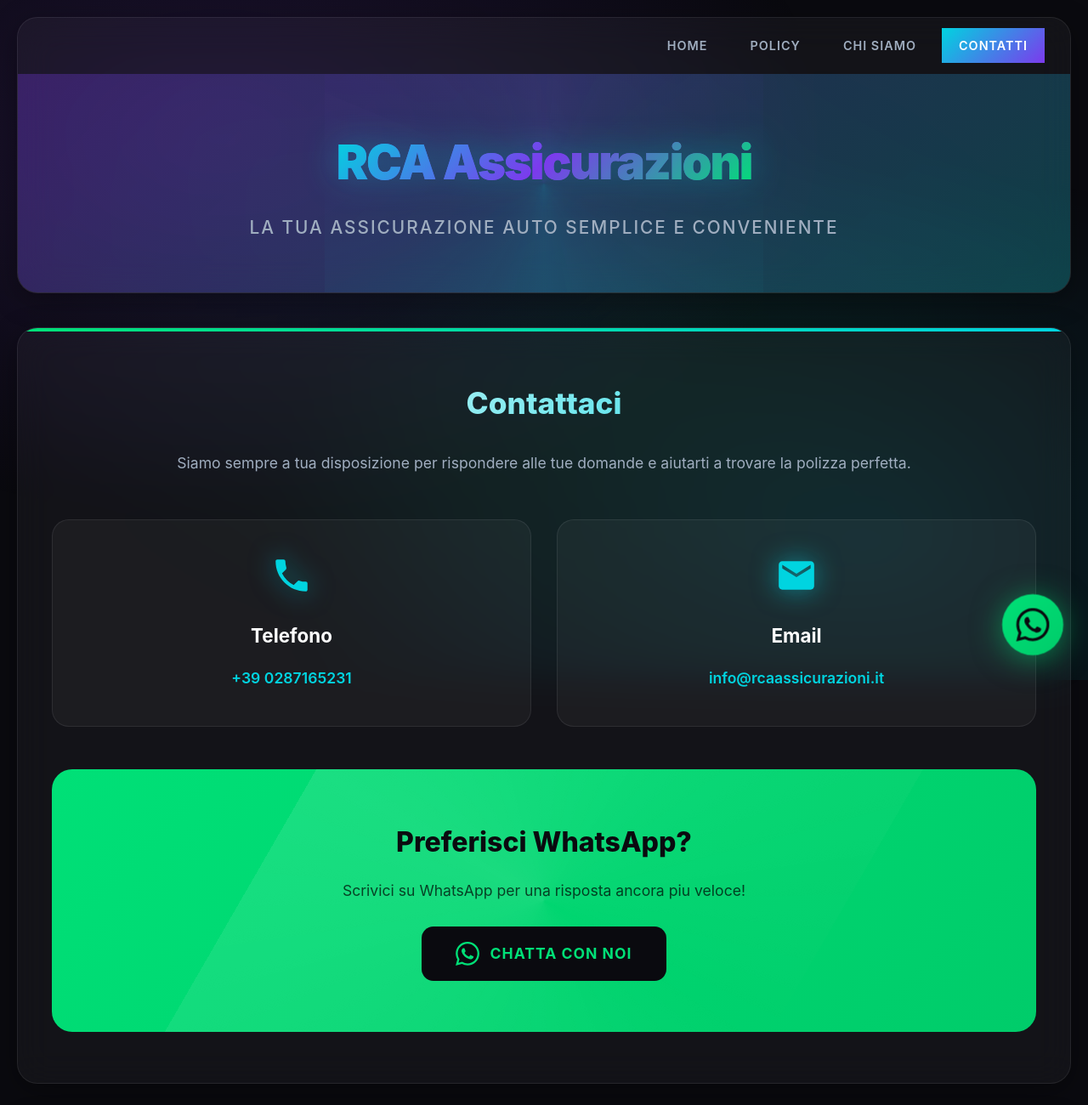
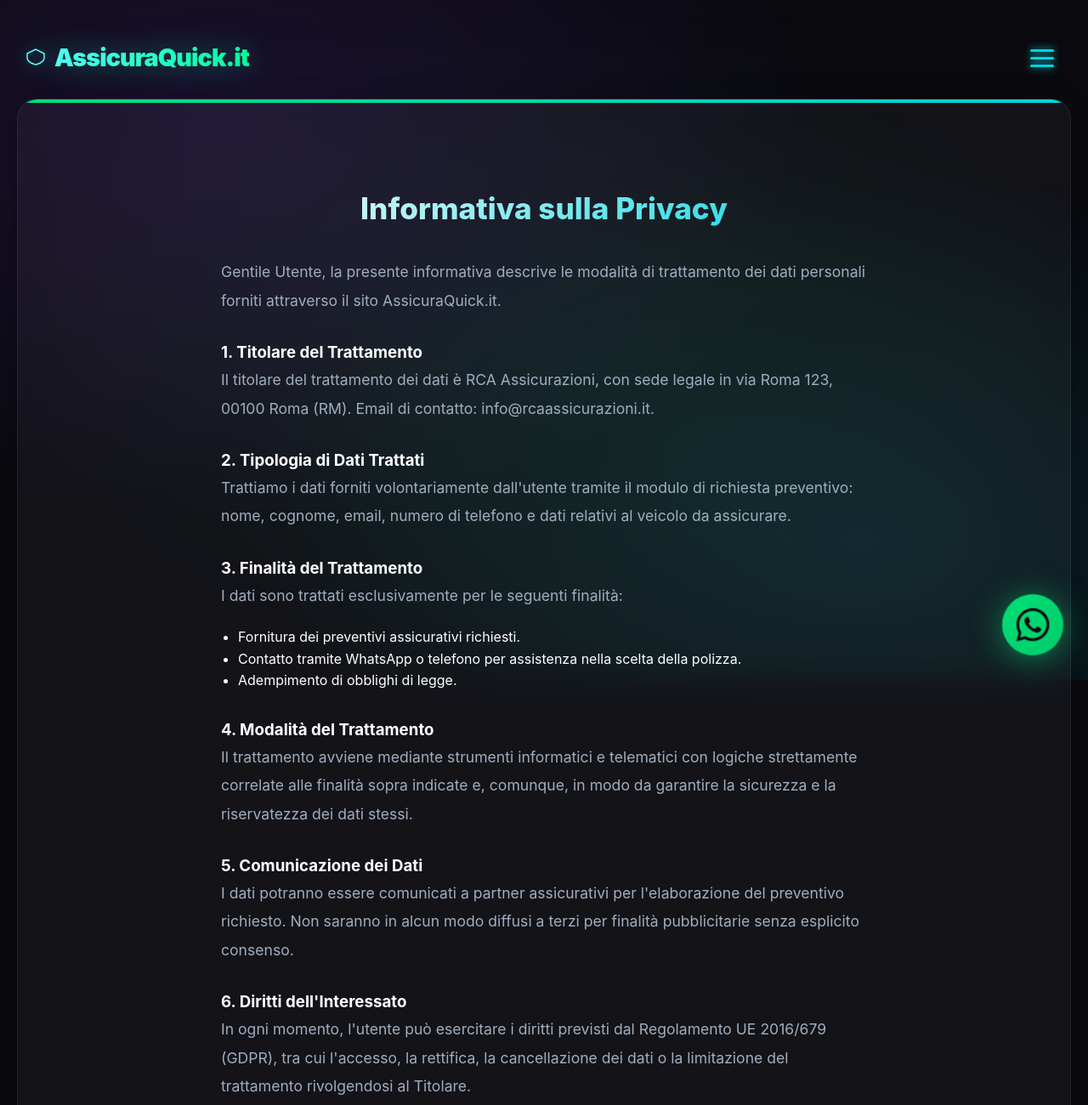
Before and after one commit to LOLLOVANDEV/ricambidaagg, a plain HTML site: page policy.html in a window 1280 px wide. Shown: the top 1300 px of the page at 85% size. Drawn offline with Linux system fonts and the light colour scheme.

Commit message:
Update policy.html

```diff
--- a/policy.html
+++ b/policy.html
@@ -1,33 +1,25 @@
-
-
 <!DOCTYPE html>
 <html lang="it">
 <head>
     <meta charset="UTF-8">
     <meta name="viewport" content="width=device-width, initial-scale=1.0">
-    <title>Contatti - RCA Assicurazioni</title>
-    <meta name="description" content="Contattaci per informazioni e preventivi. RCA Assicurazioni - Siamo sempre a tua disposizione.">
+    <title>Privacy Policy - RCA Assicurazioni</title>
+    <meta name="description" content="Informativa sulla privacy e trattamento dei dati personali di RCA Assicurazioni.">
     <link rel="stylesheet" href="styles.css">
 </head>
 <body>
     <div class="container">
-        <header>
-            <nav class="navbar">
-                <ul class="nav-links">
-                    <li><a href="index.html">Home</a></li>
-                    <li><a href="policy.html">Policy</a></li>
-                    <li><a href="chi-siamo.html">Chi Siamo</a></li>
-                    <li><a href="contatti.html" class="active">Contatti</a></li>
-                </ul>
-                <div class="hamburger" id="hamburger">
-                    <span></span>
-                    <span></span>
-                    <span></span>
-                </div>
-            </nav>
-            <div class="header-content">
-                <h1><a href="index.html">RCA Assicurazioni</a></h1>
-                <p class="subtitle">La tua assicurazione auto semplice e conveniente</p>
+        <header class="header-minimal">
+            <a href="index.html" class="logo">
+                <svg class="logo-shield" viewBox="0 0 24 24" fill="none" stroke="currentColor" stroke-width="1.5">
+                    <path d="M12 2L2 7v5c0 6 10 8 10 8s10-2 10-8V7l-10-5z"></path>
+                </svg>
+                <span>AssicuraQuick.it</span>
+            </a>
+            <div class="hamburger" id="hamburger">
+                <span></span>
+                <span></span>
+                <span></span>
             </div>
         </header>
 
@@ -42,32 +34,34 @@
         </div>
 
         <main class="main-content">
-            <h2>Contattaci</h2>
-            <p style="text-align: center;">Siamo sempre a tua disposizione per rispondere alle tue domande e aiutarti a trovare la polizza perfetta.</p>
+            <section class="policy-section" style="padding: 40px 20px; max-width: 800px; margin: 0 auto; line-height: 1.6;">
+                <h2 style="text-align: center; margin-bottom: 30px;">Informativa sulla Privacy</h2>
 
-            <div class="contact-grid">
-                <div class="contact-card">
-                    <div class="contact-icon"><svg viewBox="0 0 24 24" width="50" height="50" fill="var(--primary-color)"><path d="M6.62 10.79c1.44 2.83 3.76 5.14 6.59 6.59l2.2-2.2c.27-.27.67-.36 1.02-.24 1.12.37 2.33.57 3.57.57.55 0 1 .45 1 1V20c0 .55-.45 1-1 1-9.39 0-17-7.61-17-17 0-.55.45-1 1-1h3.5c.55 0 1 .45 1 1 0 1.25.2 2.45.57 3.57.11.35.03.74-.25 1.02l-2.2 2.2z"/></svg></div>
-                    <h3>Telefono</h3>
-                    <p><a href="tel:+390287165231">+39 0287165231</a></p>
-                </div>
-                <div class="contact-card">
-                    <div class="contact-icon"><svg viewBox="0 0 24 24" width="50" height="50" fill="var(--primary-color)"><path d="M20 4H4c-1.1 0-1.99.9-1.99 2L2 18c0 1.1.9 2 2 2h16c1.1 0 2-.9 2-2V6c0-1.1-.9-2-2-2zm0 4l-8 5-8-5V6l8 5 8-5v2z"/></svg></div>
-                    <h3>Email</h3>
-                    <p><a href="mailto:info@rcaassicurazioni.it">info@rcaassicurazioni.it</a></p>
-                </div>
-            </div>
+                <p>Gentile Utente, la presente informativa descrive le modalità di trattamento dei dati personali forniti attraverso il sito AssicuraQuick.it.</p>
 
-            <div class="whatsapp-cta">
-                <h3>Preferisci WhatsApp?</h3>
-                <p>Scrivici su WhatsApp per una risposta ancora piu veloce!</p>
-                <a href="https://wa.me/390287165231" class="whatsapp-btn" target="_blank">
-                    <svg viewBox="0 0 24 24">
-                        <path d="M17.472 14.382c-.297-.149-1.758-.867-2.03-.967-.273-.099-.471-.148-.67.15-.197.297-.767.966-.94 1.164-.173.199-.347.223-.644.075-.297-.15-1.255-.463-2.39-1.475-.883-.788-1.48-1.761-1.653-2.059-.173-.297-.018-.458.13-.606.134-.133.298-.347.446-.52.149-.174.198-.298.298-.497.099-.198.05-.371-.025-.52-.075-.149-.669-1.612-.916-2.207-.242-.579-.487-.5-.669-.51-.173-.008-.371-.01-.57-.01-.198 0-.52.074-.792.372-.272.297-1.04 1.016-1.04 2.479 0 1.462 1.065 2.875 1.213 3.074.149.198 2.096 3.2 5.077 4.487.709.306 1.262.489 1.694.625.712.227 1.36.195 1.871.118.571-.085 1.758-.719 2.006-1.413.248-.694.248-1.289.173-1.413-.074-.124-.272-.198-.57-.347m-5.421 7.403h-.004a9.87 9.87 0 01-5.031-1.378l-.361-.214-3.741.982.998-3.648-.235-.374a9.86 9.86 0 01-1.51-5.26c.001-5.45 4.436-9.884 9.888-9.884 2.64 0 5.122 1.03 6.988 2.898a9.825 9.825 0 012.893 6.994c-.003 5.45-4.437 9.884-9.885 9.884m8.413-18.297A11.815 11.815 0 0012.05 0C5.495 0 .16 5.335.157 11.892c0 2.096.547 4.142 1.588 5.945L.057 24l6.305-1.654a11.882 11.882 0 005.683 1.448h.005c6.554 0 11.89-5.335 11.893-11.893a11.821 11.821 0 00-3.48-8.413Z"/>
-                    </svg>
-                    Chatta con noi
-                </a>
-            </div>
+                <h3 style="margin-top: 30px;">1. Titolare del Trattamento</h3>
+                <p>Il titolare del trattamento dei dati è RCA Assicurazioni, con sede legale in via Roma 123, 00100 Roma (RM). Email di contatto: info@rcaassicurazioni.it.</p>
+
+                <h3 style="margin-top: 30px;">2. Tipologia di Dati Trattati</h3>
+                <p>Trattiamo i dati forniti volontariamente dall'utente tramite il modulo di richiesta preventivo: nome, cognome, email, numero di telefono e dati relativi al veicolo da assicurare.</p>
+
+                <h3 style="margin-top: 30px;">3. Finalità del Trattamento</h3>
+                <p>I dati sono trattati esclusivamente per le seguenti finalità:</p>
+                <ul style="margin-left: 20px; margin-bottom: 20px;">
+                    <li>Fornitura dei preventivi assicurativi richiesti.</li>
+                    <li>Contatto tramite WhatsApp o telefono per assistenza nella scelta della polizza.</li>
+                    <li>Adempimento di obblighi di legge.</li>
+                </ul>
+
+                <h3 style="margin-top: 30px;">4. Modalità del Trattamento</h3>
+                <p>Il trattamento avviene mediante strumenti informatici e telematici con logiche strettamente correlate alle finalità sopra indicate e, comunque, in modo da garantire la sicurezza e la riservatezza dei dati stessi.</p>
+
+                <h3 style="margin-top: 30px;">5. Comunicazione dei Dati</h3>
+                <p>I dati potranno essere comunicati a partner assicurativi per l'elaborazione del preventivo richiesto. Non saranno in alcun modo diffusi a terzi per finalità pubblicitarie senza esplicito consenso.</p>
+
+                <h3 style="margin-top: 30px;">6. Diritti dell'Interessato</h3>
+                <p>In ogni momento, l'utente può esercitare i diritti previsti dal Regolamento UE 2016/679 (GDPR), tra cui l'accesso, la rettifica, la cancellazione dei dati o la limitazione del trattamento rivolgendosi al Titolare.</p>
+            </section>
         </main>
 
         <footer>
```
